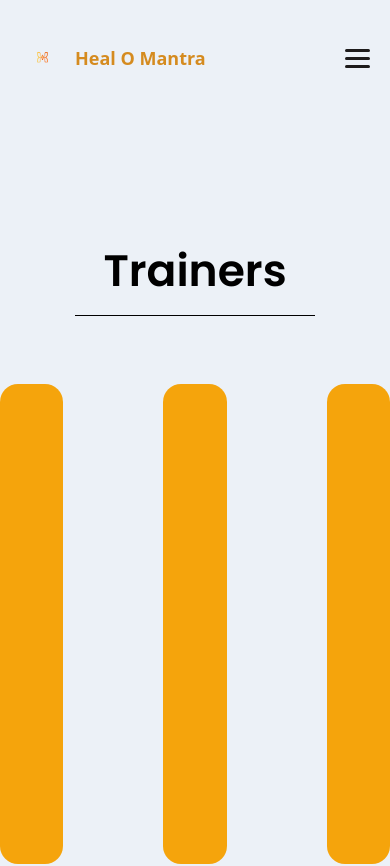
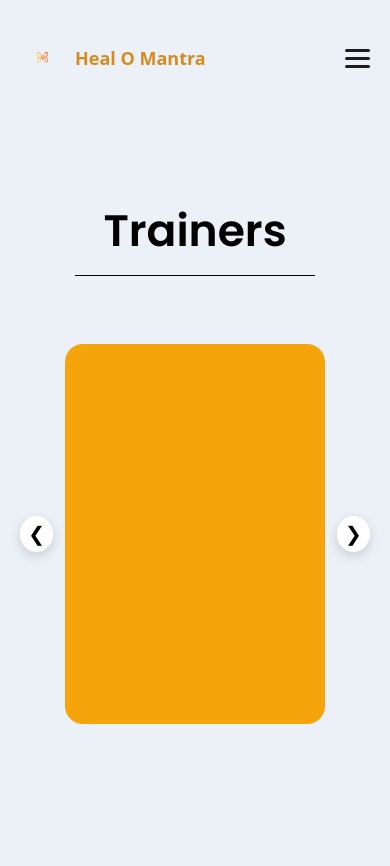
Before and after one commit to UDAY1602/HEALOMANTRA, a React (Vite) app: page /gallery in a window 390 px wide. Shown: the top 866 px of the page. Built offline with nearby package versions, Linux system fonts and the light colour scheme.

Commit message:
made gallery mobile responsive

```diff
--- a/src/pages/Gallery/GalleryGrid.jsx
+++ b/src/pages/Gallery/GalleryGrid.jsx
@@ -1,14 +1,48 @@
-import React from "react";
+import React, { useState } from "react";
 
 const GalleryGrid = ({ title }) => {
+  const [index, setIndex] = useState(0);
+  const totalCards = 3;
+
+  const nextSlide = () => {
+    setIndex((prev) => (prev + 1) % totalCards);
+  };
+
+  const prevSlide = () => {
+    setIndex((prev) => (prev - 1 + totalCards) % totalCards);
+  };
+
   return (
     <div className="gallery-section">
       <h2 className="gallery-title poppins">{title}</h2>
 
-      <div className="cards-container">
-        <div className="card small-card"></div>
-        <div className="card big-card"></div>
-        <div className="card small-card"></div>
+      {/* Desktop Layout */}
+      <div className="cards-container desktop">
+        <div className="card"></div>
+        <div className="card"></div>
+        <div className="card"></div>
+      </div>
+
+      {/* Mobile Slider */}
+      <div className="slider-container mobile">
+        <button className="arrow left" onClick={prevSlide}>
+          &#10094;
+        </button>
+
+        <div className="slider-window">
+          <div
+            className="slider-track"
+            style={{ transform: `translateX(-${index * 100}%)` }}
+          >
+            <div className="card"></div>
+            <div className="card"></div>
+            <div className="card"></div>
+          </div>
+        </div>
+
+        <button className="arrow right" onClick={nextSlide}>
+          &#10095;
+        </button>
       </div>
     </div>
   );
--- a/src/pages/Gallery/gallery.css
+++ b/src/pages/Gallery/gallery.css
@@ -7,12 +7,15 @@
   text-align: center;
   margin-bottom: 140px;
 }
+
+/* Font */
 .poppins {
   font-family: 'Poppins', sans-serif;
   font-weight: 600;
 }
 
 /* Title */
+
 .gallery-title {
   font-size: 44px;
   font-weight: 700;
@@ -32,13 +35,16 @@
   background: black;
 }
 
-/* Cards Layout */
+/* Desktop */
 
-.cards-container {
+.desktop {
   display: flex;
   justify-content: center;
-  align-items: flex-end;
   gap: 100px;
+}
+
+.mobile {
+  display: none;
 }
 
 /* Cards */
@@ -53,8 +59,63 @@
               box-shadow 0.35s ease;
 }
 
-/* Hover Effect */
 .card:hover {
   transform: translateY(-25px);
   box-shadow: 0px 30px 60px rgba(0, 0, 0, 0.25);
 }
+
+/* Mobile */
+
+@media (max-width: 768px) {
+
+  .gallery-wrapper {
+    padding: 80px 0;
+  }
+
+  .desktop {
+    display: none;
+  }
+
+  .mobile {
+    display: flex;
+    align-items: center;
+    justify-content: center;
+    gap: 12px;
+    width: 100%;
+    padding: 0 20px;
+  }
+
+  .slider-window {
+    width: 80%;
+    max-width: 320px;
+    overflow: hidden;
+  }
+
+  .slider-track {
+    display: flex;
+    transition: transform 0.4s ease-in-out;
+  }
+
+  .card {
+    min-width: 100%;
+    height: 380px;
+  }
+
+  .arrow {
+    background: white;
+    border: none;
+    width: 36px;
+    height: 36px;
+    border-radius: 50%;
+    font-size: 20px;
+    cursor: pointer;
+    display: flex;
+    align-items: center;
+    justify-content: center;
+    box-shadow: 0 4px 12px rgba(0,0,0,0.15);
+  }
+
+  .arrow:active {
+    transform: scale(0.9);
+  }
+}
```
